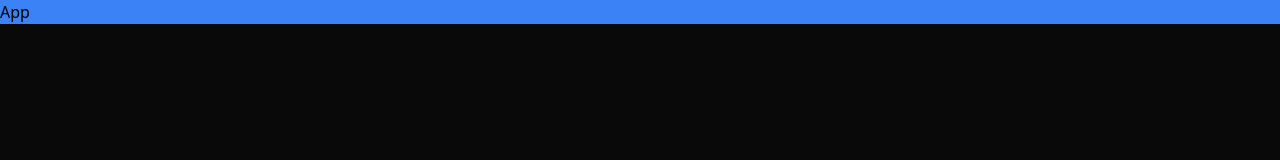
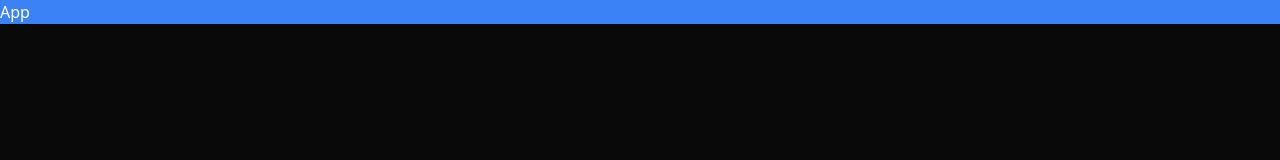
Before and after one commit to luas10c/nlw-setup, a React (Vite) app in the folder apps/web/: page / in a window 1280 px wide. Shown: the top 160 px of the page. Built offline with nearby package versions, Linux system fonts and the light colour scheme.

Commit message:
feat(web): add text-white to all

```diff
--- a/apps/web/src/styles/globals.css
+++ b/apps/web/src/styles/globals.css
@@ -3,5 +3,5 @@
 @tailwind components;
 
 body {
-  @apply bg-background;
+  @apply bg-background text-white;
 }
```
